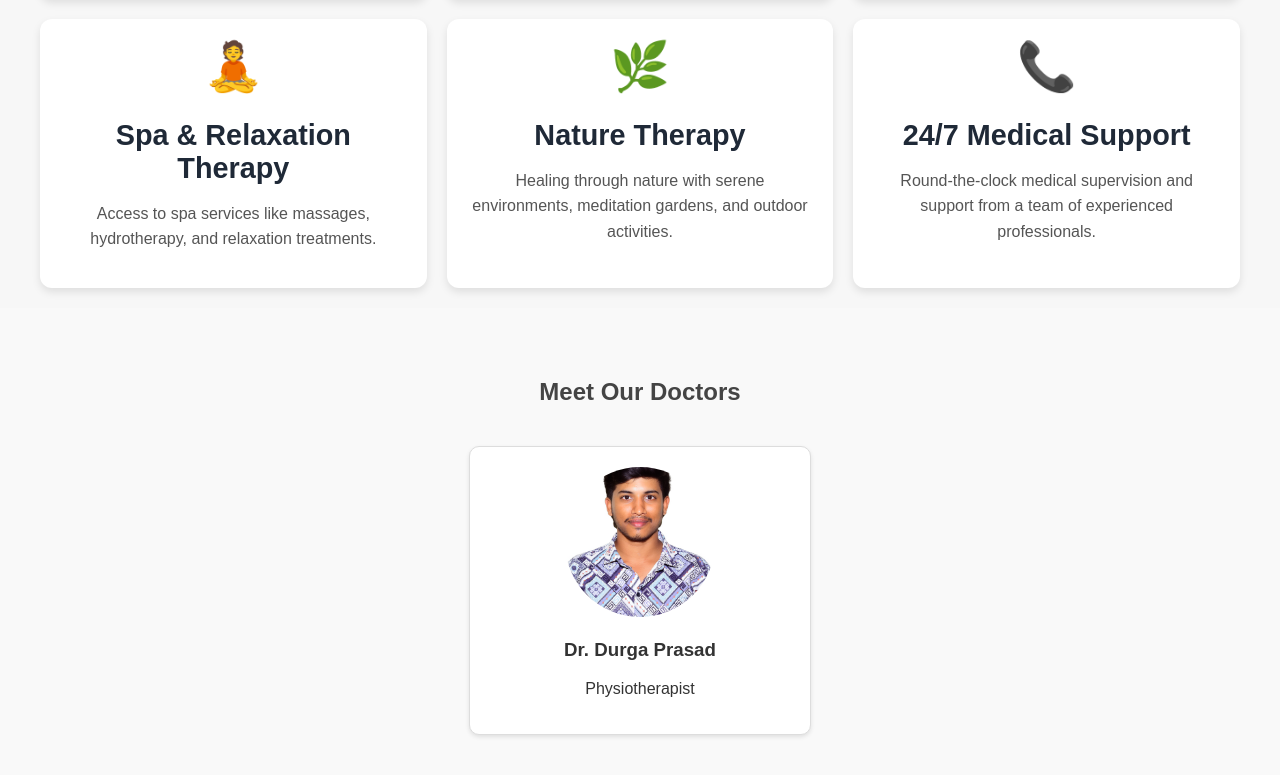
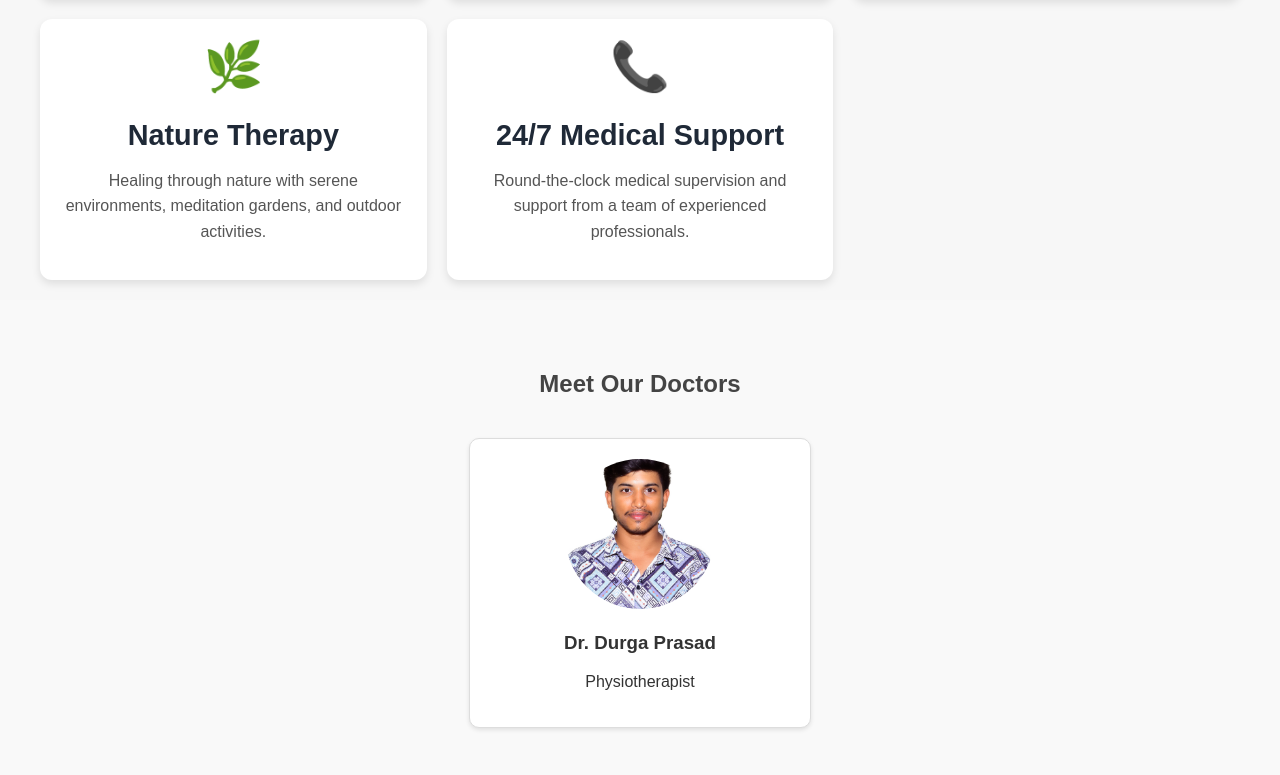
Before and after one commit to tamminenidurga96/physical-healing, a React (Create React App) app: page / in a window 1280 px wide. Shown: the part 2740-3515 px from the top of the page. Built offline with nearby package versions, Linux system fonts and the light colour scheme.

Commit message:
update Premium.js

```diff
--- a/src/components/Premium.js
+++ b/src/components/Premium.js
@@ -18,11 +18,7 @@ const Premium = () => {
       title: "Fitness & Wellness Programs",
       description: "Personalized fitness routines, yoga sessions, and wellness therapies for holistic recovery.",
     },
-    {
-      icon: "🧘",
-      title: "Spa & Relaxation Therapy",
-      description: "Access to spa services like massages, hydrotherapy, and relaxation treatments.",
-    },
+
     {
       icon: "🌿",
       title: "Nature Therapy",
```
